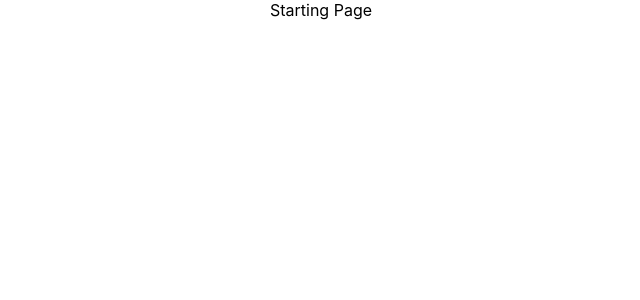
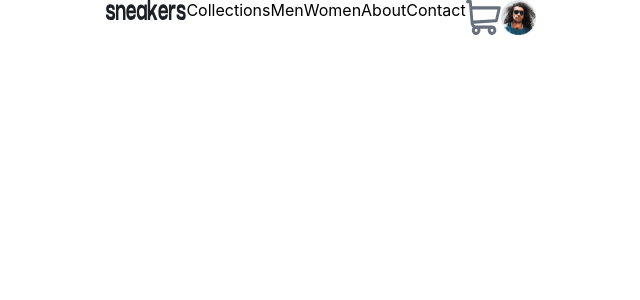
Before and after one commit to lexus654/ecommerce-app, a React (Create React App) app: page / in a window 1280 px wide. Shown: the top 300 px of the page, without its empty margins (319-959 px from the left). Built offline with nearby package versions, Linux system fonts and the light colour scheme.

Commit message:
Header Added

```diff
--- a/src/App.js
+++ b/src/App.js
@@ -1,10 +1,11 @@
 import logo from "./logo.svg";
+import Header from "./Resource/Components/Header";
 import "./App.css";
 
 function App() {
   return (
     <div className="App">
-      <div>Starting Page</div>
+      <Header></Header>
     </div>
   );
 }
--- /dev/null
+++ b/src/Resource/Components/Header.css
@@ -0,0 +1,22 @@
+/* remove dot in list */
+
+li {
+  list-style-type: none;
+}
+.container,
+ul {
+  display: flex;
+  justify-content: center;
+}
+
+/* resize  */
+.logo {
+  height: 20px;
+  width: 80px;
+}
+
+.cart,
+.userPhoto {
+  height: 35px;
+  width: 35px;
+}
--- /dev/null
+++ b/src/Resource/Components/Header.js
@@ -0,0 +1,25 @@
+import logo from "../images/logo.svg";
+import cart from "../images/icon-cart.svg";
+import userPhoto from "../images/image-avatar.png";
+import "./Header.css";
+
+function Header() {
+  return (
+    <div className="container">
+      <img className="logo" src={logo} alt="logo"></img>
+      <ul className="list-centered">
+        <li>Collections</li>
+        <li>Men</li>
+        <li>Women</li>
+        <li>About</li>
+        <li>Contact</li>
+      </ul>
+      <ul className="list-end">
+        <img className="cart" src={cart} alt="cart"></img>
+        <img className="userPhoto" src={userPhoto} alt="user"></img>
+      </ul>
+    </div>
+  );
+}
+
+export default Header;
--- a/src/index.css
+++ b/src/index.css
@@ -1,13 +1,19 @@
 body {
   margin: 0;
-  font-family: -apple-system, BlinkMacSystemFont, 'Segoe UI', 'Roboto', 'Oxygen',
-    'Ubuntu', 'Cantarell', 'Fira Sans', 'Droid Sans', 'Helvetica Neue',
+  font-family: -apple-system, BlinkMacSystemFont, "Segoe UI", "Roboto", "Oxygen",
+    "Ubuntu", "Cantarell", "Fira Sans", "Droid Sans", "Helvetica Neue",
     sans-serif;
   -webkit-font-smoothing: antialiased;
   -moz-osx-font-smoothing: grayscale;
 }
 
 code {
-  font-family: source-code-pro, Menlo, Monaco, Consolas, 'Courier New',
+  font-family: source-code-pro, Menlo, Monaco, Consolas, "Courier New",
     monospace;
 }
+
+* {
+  box-sizing: border-box;
+  padding: 0;
+  margin: 0;
+}
```
